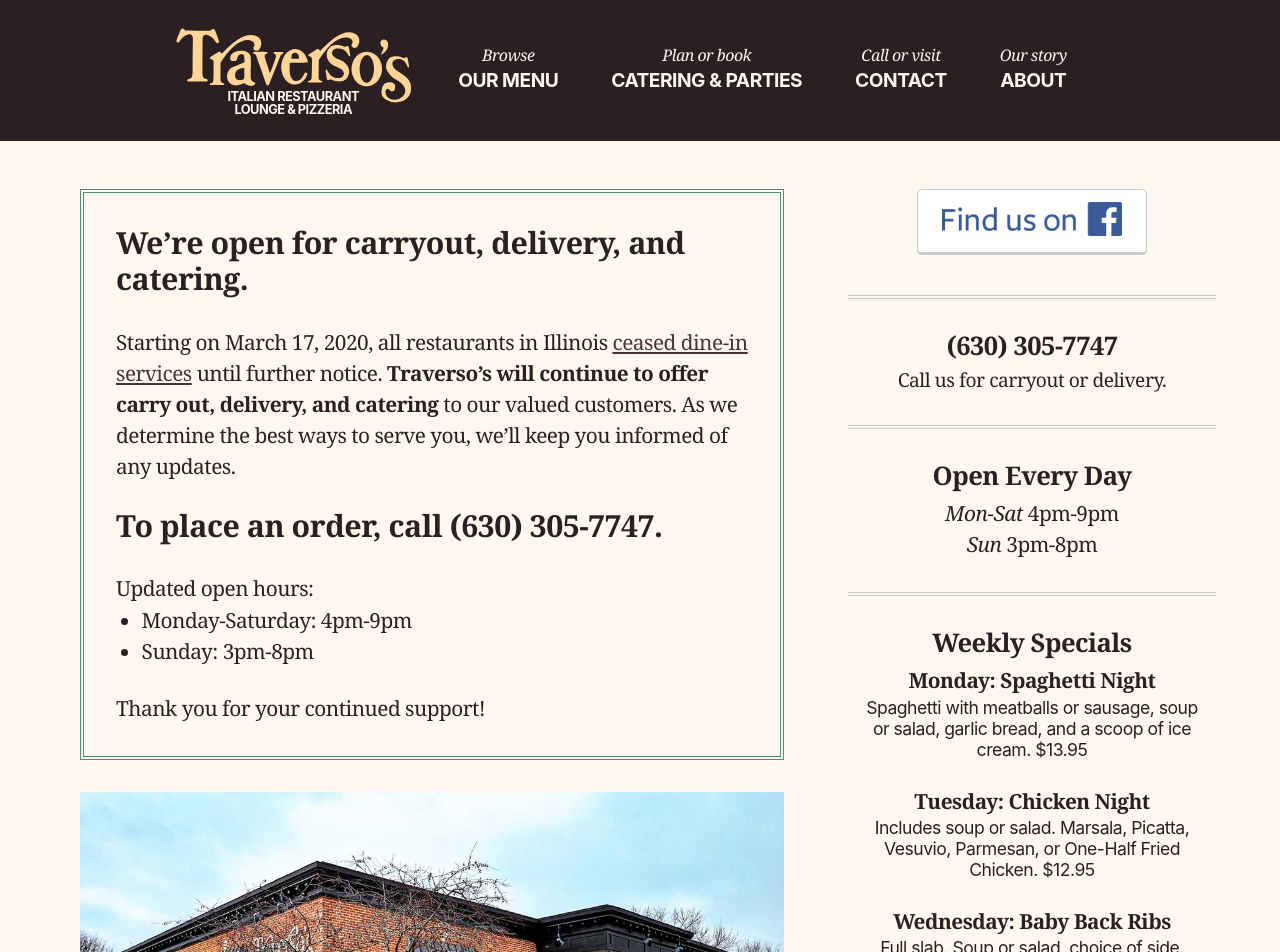
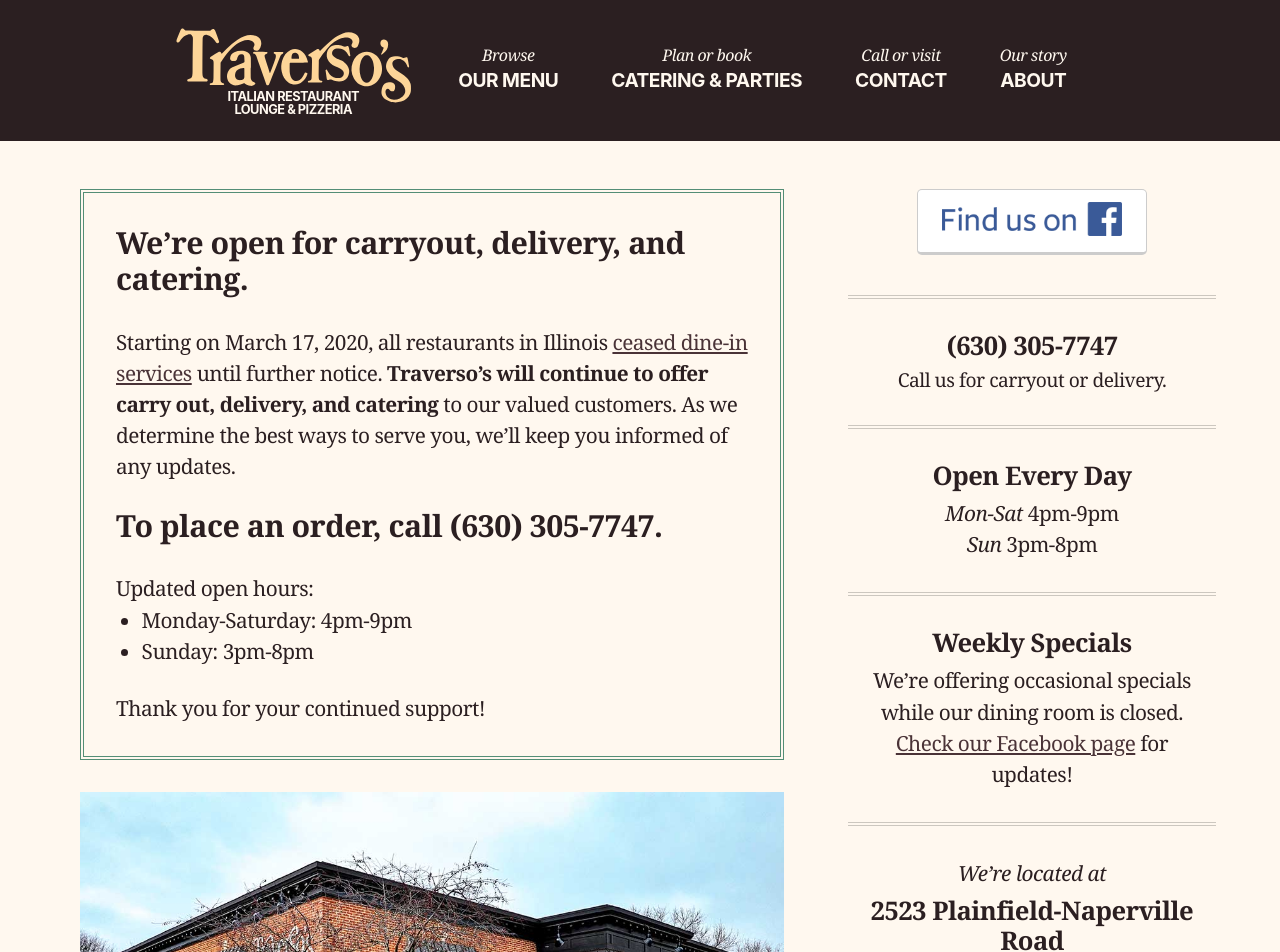
Before and after one commit to traversos/traversos.github.io, a Jekyll site: the page built from index.html, in a window 1280 px wide and 1400 px high. Shown: the top 952 px of the window. Built offline with Jekyll 4.4.1, drawn with Linux system fonts in a browser that asks for light colours; nearby versions of some CDN libraries; some of the changed text lies outside the part shown.

Commit message:
Tweak specials, remove commented content

```diff
--- a/index.html
+++ b/index.html
@@ -21,29 +21,9 @@
       </ul>
       <p class="flush--bottom">Thank you for your continued support!</p>
     </div>
-
-    <!--
-    <header>
-      <h1 class="centered">Welcome to Traverso’s Naperville!</h1>
-    </header>
-    <p>
-      Opened in 1993 by brothers Mike and Paul, Traverso’s is a family-owned neighborhood restaurant with some of the best authentic Italian food in Naperville. From our famous pizza and ravioli, to spaghetti and meatballs for the kids, we’ve got something for everyone.
-    </p>
-    -->
     <p class="centered">
       <img src="/assets/images/storefront.jpg" style="display: inline-block; width: 100%;">
     </p>
-    <!--
-    <p class="centered">
-      <img src="/assets/images/bar.jpg" style="display: inline-block; width: 100%;">
-    </p>
-    <p>
-      Our restaurant has a 90-seat dining room, a full liquor bar and lounge, a party/banquet room with seating for up to 60 guests, and a covered, heated outdoor smoking patio.
-    </p>
-    <p>
-       We also offer carryout, delivery, and catering. Here’s a bit more about our food and atmosphere from <em>Dine Around Naperville:</em>
-    </p>
-    -->
     <p>
       <div class="video-embed">
         <iframe src="https://player.vimeo.com/video/129717756" width="100%" frameborder="0" webkitallowfullscreen mozallowfullscreen allowfullscreen class="video-embed__iframe"></iframe>
@@ -58,7 +38,7 @@
     <hr>
     <a name="hours"></a>
     <h2 class="push-half--bottom"><strong>(630) 305-7747</strong></h2>
-    <p class="byline">Call us for <!-- a reservation, --> carryout or delivery.</p>
+    <p class="byline">Call us for carryout or delivery.</p>
     <hr>
     <h2 class="push-half--bottom">Open Every Day</h2>
     <ul class="home-hours">
@@ -68,25 +48,10 @@
     <hr>
     <section class="menu__section">
       <h2 class="push-half--bottom">Weekly Specials</h2>
-      <!-- <p class="push-half--bottom"><em>Dine-in only</em></p> -->
       <div>
-        <h4>Monday: Spaghetti Night</h4>
-        <p class="small sans">Spaghetti with meatballs or sausage, soup or salad, garlic bread, and a scoop of ice cream. $13.95</p>
+        We’re offering occasional specials while our dining room is closed.
+        <a href="https://www.facebook.com/traversosnaperville">Check our Facebook page</a> for updates!
       </div>
-      <div>
-        <h4>Tuesday: Chicken Night</h4>
-        <p class="small sans">Includes soup or salad. Marsala, Picatta, Vesuvio, Parmesan, or One-Half Fried Chicken. $12.95</p>
-      </div>
-      <div>
-        <h4>Wednesday: Baby Back Ribs</h4>
-        <p class="small sans">Full slab. Soup or salad, choice of side. $18.95</p>
-      </div>
-      <div>
-        <h4>Thursday: Lemon Chicken</h4>
-        <p class="small sans">One half chicken, char-broiled. Lemon potatoes, soup or salad. $15.95</p>
-      </div>
-
-      <p class="centered"><a href="/menu/" class="cta-button">See our full menu &rarr;</a></p>
     </section>
     <hr>
     <p class="push-half--bottom"><em>We’re located at</em></p>
```
